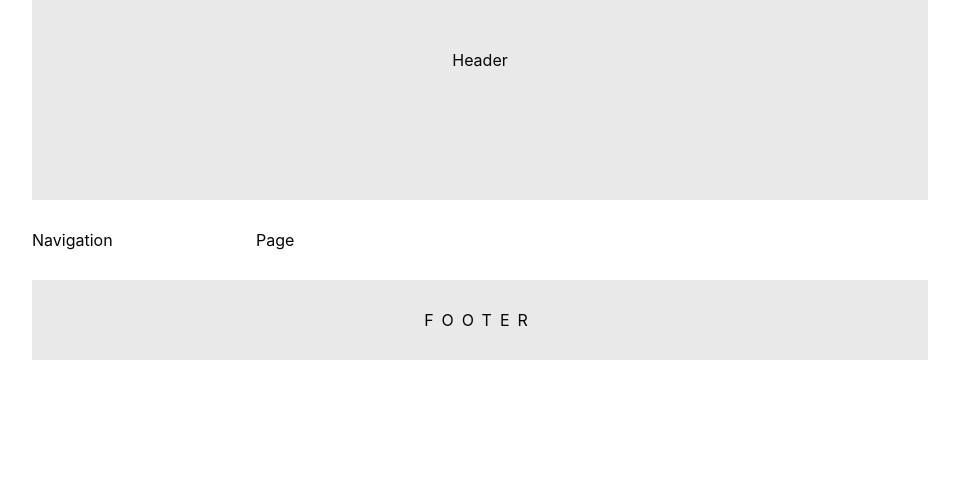
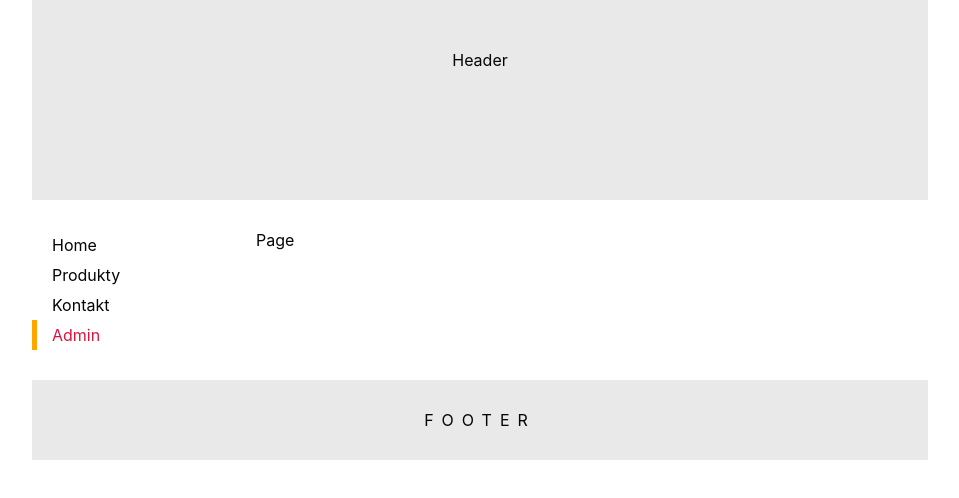
Before and after one commit to js-ex/app-rr, a React (Create React App) app: page /admin in a window 1280 px wide. Shown: the top 498 px of the page, without its empty margins (160-1119 px from the left). Built offline with nearby package versions, Linux system fonts and the light colour scheme.

Commit message:
Dodano funkcjonalności do komponentu nawigacji Dodano stylowanie nawigacji

```diff
--- a/src/layouts/Navigation.js
+++ b/src/layouts/Navigation.js
@@ -1,8 +1,25 @@
 import React from 'react';
+import '../styles/Navigation.css';
+import { NavLink } from 'react-router-dom';
+
+const list = [
+    { name: "Home", path: "/", exact: true },
+    { name: "Produkty", path: "/products" },
+    { name: "Kontakt", path: "/contact" },
+    { name: "Admin", path: "/admin" },
+]
+
+const menu = list.map(item => (
+    <li key={item.name}>
+        <NavLink to={item.path} exact={item.exact ? item.exact : false}>{item.name}</NavLink>
+    </li>
+))
 
 const Navigation = () => {
     return (
-        <div>Navigation</div>
+        <nav>
+            {menu ? <ul>{menu}</ul> : null}
+        </nav>
     );
 }
 
--- /dev/null
+++ b/src/styles/Navigation.css
@@ -0,0 +1,57 @@
+.app__nav ul {
+    margin: 0;
+    padding: 0;
+    list-style: none;
+}
+
+.app__nav ul a {
+    color: #050505;
+    display: block;
+    padding: 5px 20px;
+    transition: transform 0.15s ease;
+    text-decoration: none;
+    position: relative;
+    overflow: hidden;
+}
+
+.app__nav ul a:before {
+    content: '';
+    position: absolute;
+    left: 0;
+    top: 0;
+    height: 100%;
+    width: 5px;
+    background-color: #000;
+    opacity: 0;
+    transform: translate(0px, -100%);
+    transition: transform 0.15s ease-in-out, opacity 0.15s ease-in-out;
+}
+
+.app__nav ul li:nth-child(1) a:before {
+    background-color: blue;
+}
+
+.app__nav ul li:nth-child(2) a:before {
+    background-color: red;
+}
+
+.app__nav ul li:nth-child(3) a:before {
+    background-color: green;
+}
+
+.app__nav ul li:nth-child(4) a:before {
+    background-color: orange;
+}
+
+.app__nav ul a:not(.active):hover {
+    transform: translateX(5px);
+}
+
+.app__nav ul a.active {
+    color: crimson;
+}
+
+.app__nav ul a.active:before {
+    opacity: 1;
+    transform: none;
+}
```
